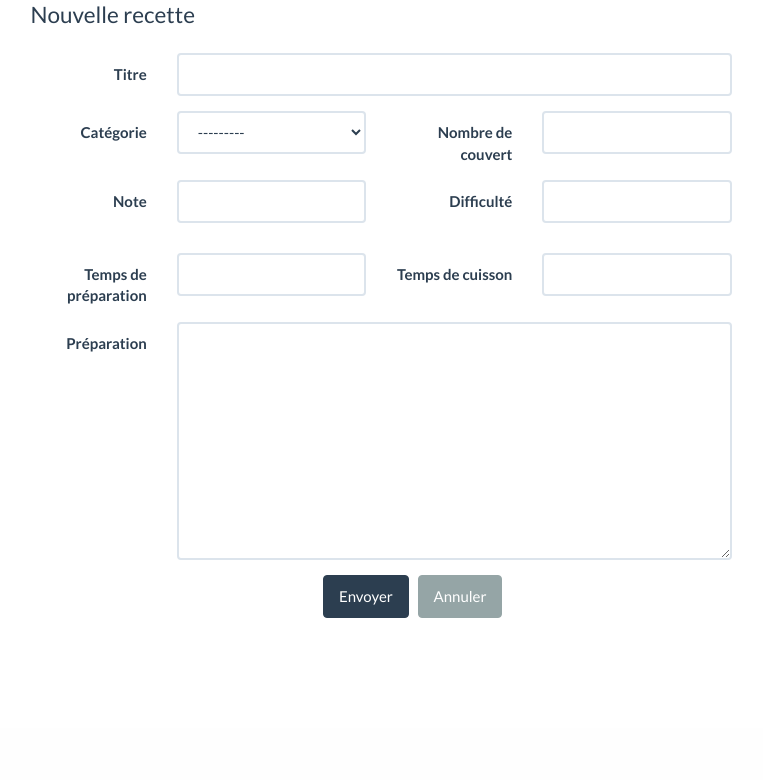
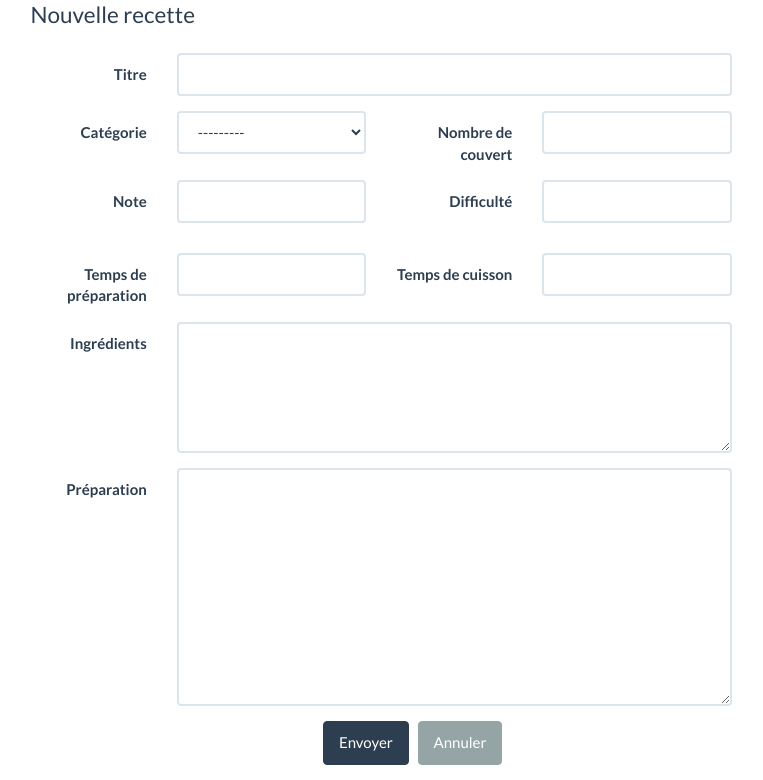
Before and after one commit to aroquemaurel/Cuis-In, a Django app: page /recettes/ajouter in a window 1280 px wide. Shown: the part 72-852 px from the top of the page, without its empty margins (332-1095 px from the left). Before the commit the page ends 690 px from the top, so only its background shows below. Run offline with Django 3.2, Linux system fonts and the light colour scheme; tables that the repository leaves empty hold one stand-in row (values such as "Sample post"); some libraries are stand-ins or nearby versions.

Commit message:
Add widget for ingredients in add recipe

```diff
--- a/recipe/forms.py
+++ b/recipe/forms.py
@@ -9,3 +9,6 @@
 class AddRecipeForm(forms.ModelForm):
     class Meta:
         model = Recipe
+        widgets = {
+            'ingredients': forms.Textarea(attrs={'rows': 5}),
+        }
--- a/templates/recipe/add.html
+++ b/templates/recipe/add.html
@@ -46,12 +46,17 @@
                 </div>
             </div>
             <div class="form-group">
+                <label class="col-lg-2 control-label">Ingrédients</label>
+                <div class="col-lg-8">
+                    {{ form.ingredients|addcss:'form-control' }}
+                </div>
+            </div>
+            <div class="form-group">
                 <label class="col-lg-2 control-label">Préparation</label>
                 <div class="col-lg-8">
                     {{ form.preparation|addcss:'form-control' }}
                 </div>
             </div>
-
           <div class="form-group">
             <div class="col-lg-3 col-lg-offset-4">
               <button type="submit" class="btn btn-primary">Envoyer</button>&nbsp;&nbsp;
```
